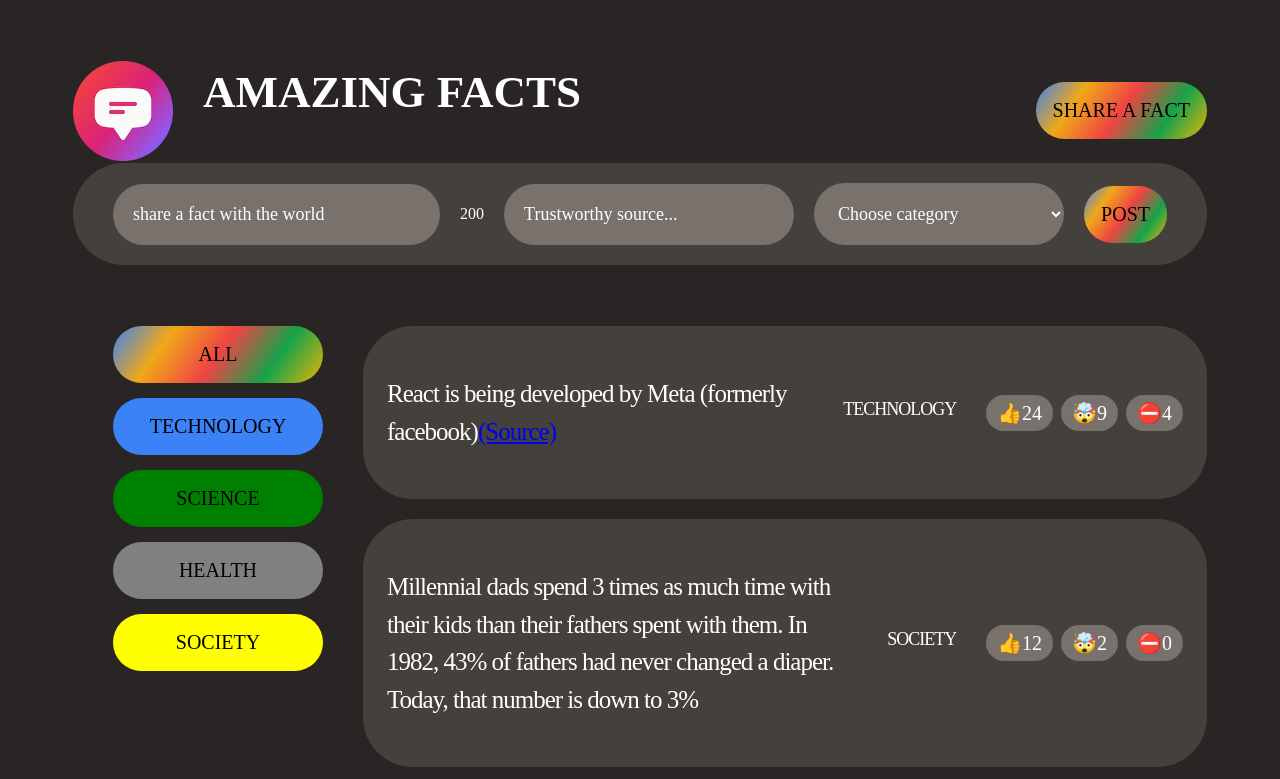
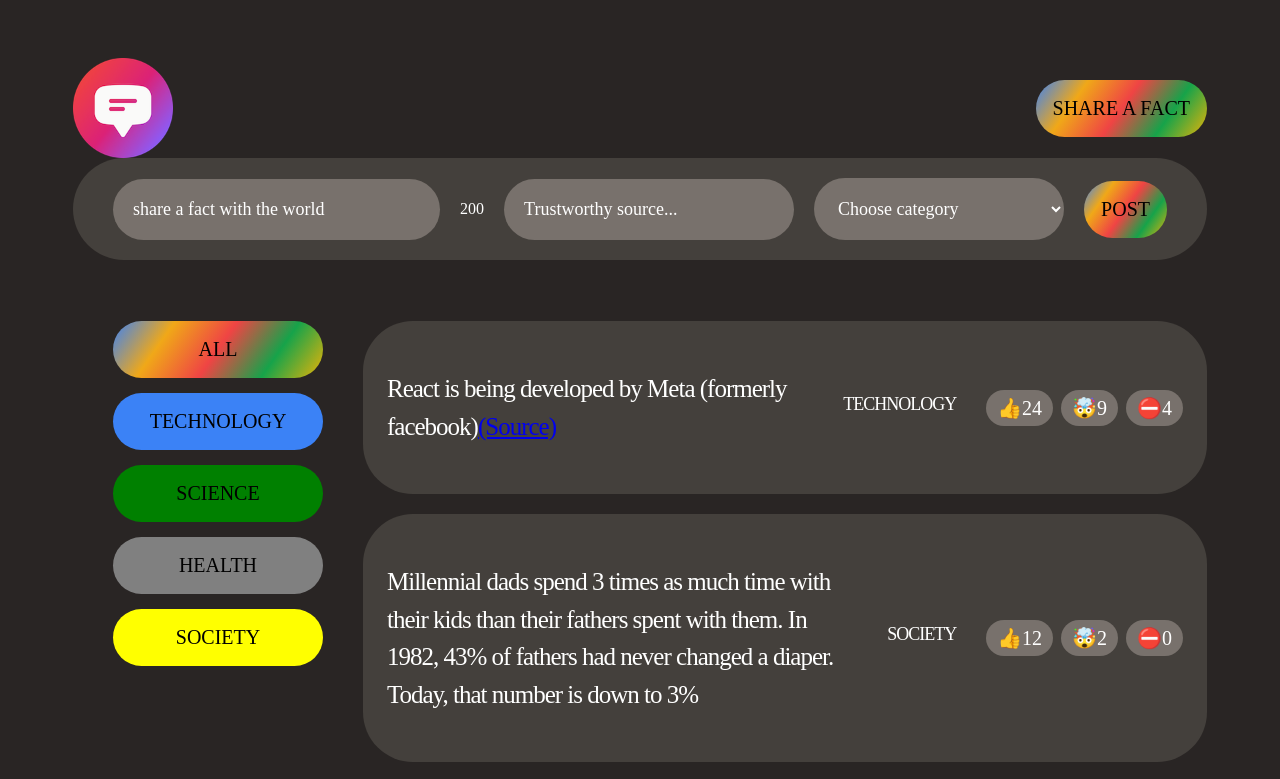
Before and after one commit to mahimachatterjee/fun-facts, a plain HTML site: page index.html in a window 1280 px wide. Shown: the top 779 px of the page. Drawn offline with Linux system fonts and the light colour scheme; a web font is replaced by a local one.

Commit message:
heading removed

```diff
--- a/index.html
+++ b/index.html
@@ -19,7 +19,7 @@
 
             <div class="LogoHeader">
                 <img class="logoImage" src="logo.png">
-                <h1>Amazing facts</h1>
+                <h1></h1>
             </div>
 
             <button class="btn btn-large">Share a fact</button>
```
